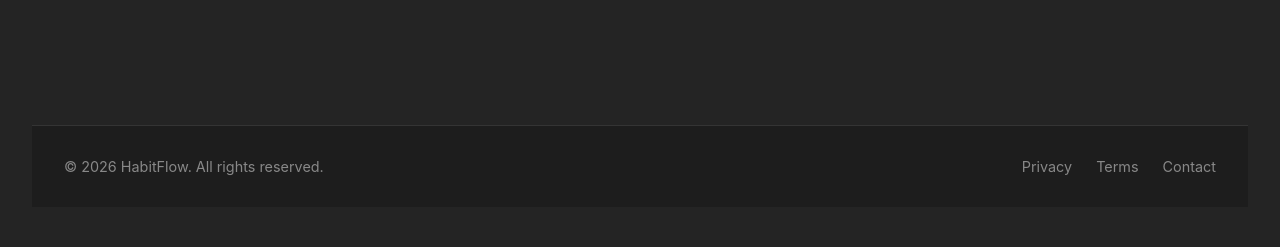
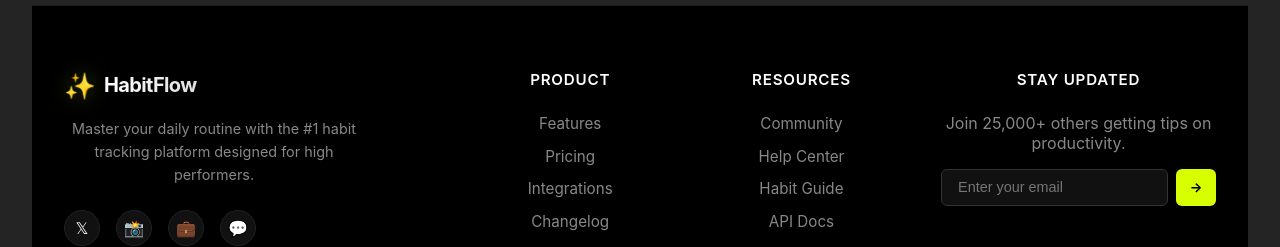
Before and after one commit to amitraj99053/Habit-Tracker-Frontend, a React (Vite) app: page /tasks in a window 1280 px wide. Shown: the part 561-808 px from the top of the page. Built offline with nearby package versions, Linux system fonts and the light colour scheme; no server answers.

Commit message:
Redesign Footer, scroll-aware Navbar, and refined HabitGrid UI

```diff
--- a/src/components/Footer.css
+++ b/src/components/Footer.css
@@ -1,38 +1,178 @@
+/* Professional SaaS Footer */
 .footer {
-    padding: 2rem;
-    background: rgba(0, 0, 0, 0.2);
+    background: #000;
+    /* Deep black grounding */
+    border-top: 1px solid #1a1a1a;
+    padding: 4rem 2rem 2rem;
+    color: #888;
+    font-family: 'Inter', sans-serif;
     margin-top: auto;
-    border-top: 1px solid rgba(255, 255, 255, 0.1);
 }
 
 .footer-content {
     max-width: 1280px;
     margin: 0 auto;
+    display: grid;
+    grid-template-columns: 2fr 1fr 1fr 1.5fr;
+    /* Brand | Product | Resources | Newsletter */
+    gap: 3rem;
+    margin-bottom: 4rem;
+}
+
+/* Brand Column */
+.footer-logo {
+    display: flex;
+    align-items: center;
+    gap: 0.5rem;
+    margin-bottom: 1rem;
+    color: #fff;
+    font-weight: 700;
+    font-size: 1.25rem;
+}
+
+.footer-tagline {
+    font-size: 0.9rem;
+    line-height: 1.6;
+    margin-bottom: 1.5rem;
+    max-width: 300px;
+}
+
+/* Social Icons */
+.social-links {
+    display: flex;
+    gap: 1rem;
+}
+
+.social-icon {
+    width: 36px;
+    height: 36px;
+    display: flex;
+    align-items: center;
+    justify-content: center;
+    background: #111;
+    border-radius: 50%;
+    color: #fff;
+    text-decoration: none;
+    font-size: 1rem;
+    transition: all 0.2s;
+    border: 1px solid #222;
+}
+
+.social-icon:hover {
+    background: #D7FF00;
+    /* Neon Green */
+    color: #000;
+    border-color: #D7FF00;
+    transform: translateY(-2px);
+}
+
+/* Column Headers & Links */
+.footer-col h4 {
+    color: #fff;
+    font-size: 0.95rem;
+    font-weight: 600;
+    margin-bottom: 1.5rem;
+    text-transform: uppercase;
+    letter-spacing: 0.05em;
+}
+
+.footer-links-list {
+    list-style: none;
+    padding: 0;
+    margin: 0;
+}
+
+.footer-links-list li {
+    margin-bottom: 0.8rem;
+}
+
+.footer-links-list a {
+    color: #888;
+    text-decoration: none;
+    font-size: 0.95rem;
+    transition: color 0.2s;
+}
+
+.footer-links-list a:hover {
+    color: #D7FF00;
+}
+
+/* Newsletter Form */
+.newsletter-form {
+    display: flex;
+    gap: 0.5rem;
+    margin-top: 1rem;
+}
+
+.newsletter-form input {
+    flex: 1;
+    background: #111;
+    border: 1px solid #333;
+    padding: 0.6rem 1rem;
+    border-radius: 6px;
+    color: #fff;
+    font-size: 0.9rem;
+    outline: none;
+    transition: border-color 0.2s;
+}
+
+.newsletter-form input:focus {
+    border-color: #D7FF00;
+}
+
+.newsletter-form button {
+    background: #D7FF00;
+    color: #000;
+    border: none;
+    width: 40px;
+    border-radius: 6px;
+    font-weight: bold;
+    cursor: pointer;
+    transition: background 0.2s;
+}
+
+.newsletter-form button:hover {
+    background: #e2ff5c;
+}
+
+/* Bottom Copyright Bar */
+.footer-bottom {
+    max-width: 1280px;
+    margin: 0 auto;
+    padding-top: 2rem;
+    border-top: 1px solid #1a1a1a;
     display: flex;
     justify-content: space-between;
     align-items: center;
     flex-wrap: wrap;
     gap: 1rem;
+    font-size: 0.85rem;
 }
 
-.footer p {
-    margin: 0;
-    color: #888;
-    font-size: 0.9rem;
+.legal-links {
+    display: flex;
+    gap: 2rem;
 }
 
-.footer-links {
-    display: flex;
-    gap: 1.5rem;
+.legal-links a {
+    color: #666;
+    text-decoration: none;
+    transition: color 0.2s;
 }
 
-.footer-links a {
-    color: #888;
-    text-decoration: none;
-    font-size: 0.9rem;
-    transition: color 0.3s ease;
+.legal-links a:hover {
+    color: #fff;
 }
 
-.footer-links a:hover {
-    color: #fff;
+/* Responsive */
+@media (max-width: 768px) {
+    .footer-content {
+        grid-template-columns: 1fr;
+        gap: 2.5rem;
+    }
+
+    .footer-bottom {
+        flex-direction: column;
+        text-align: center;
+    }
 }
--- a/src/components/Footer.jsx
+++ b/src/components/Footer.jsx
@@ -5,11 +5,61 @@ const Footer = () => {
     return (
         <footer className="footer">
             <div className="footer-content">
+                {/* Brand Column */}
+                <div className="footer-col brand-col">
+                    <div className="footer-logo">
+                        <span className="logo-icon">✨</span>
+                        <span className="logo-text">HabitFlow</span>
+                    </div>
+                    <p className="footer-tagline">
+                        Master your daily routine with the #1 habit tracking platform designed for high performers.
+                    </p>
+                    <div className="social-links">
+                        <a href="#" className="social-icon" aria-label="Twitter">𝕏</a>
+                        <a href="#" className="social-icon" aria-label="Instagram">📸</a>
+                        <a href="#" className="social-icon" aria-label="LinkedIn">💼</a>
+                        <a href="#" className="social-icon" aria-label="Discord">💬</a>
+                    </div>
+                </div>
+
+                {/* Navigation Columns */}
+                <div className="footer-col">
+                    <h4>Product</h4>
+                    <ul className="footer-links-list">
+                        <li><a href="#">Features</a></li>
+                        <li><a href="#">Pricing</a></li>
+                        <li><a href="#">Integrations</a></li>
+                        <li><a href="#">Changelog</a></li>
+                    </ul>
+                </div>
+
+                <div className="footer-col">
+                    <h4>Resources</h4>
+                    <ul className="footer-links-list">
+                        <li><a href="#">Community</a></li>
+                        <li><a href="#">Help Center</a></li>
+                        <li><a href="#">Habit Guide</a></li>
+                        <li><a href="#">API Docs</a></li>
+                    </ul>
+                </div>
+
+                {/* Newsletter Column */}
+                <div className="footer-col newsletter-col">
+                    <h4>Stay Updated</h4>
+                    <p>Join 25,000+ others getting tips on productivity.</p>
+                    <div className="newsletter-form">
+                        <input type="email" placeholder="Enter your email" />
+                        <button type="button">→</button>
+                    </div>
+                </div>
+            </div>
+
+            {/* Copyright Bar */}
+            <div className="footer-bottom">
                 <p>&copy; {new Date().getFullYear()} HabitFlow. All rights reserved.</p>
-                <div className="footer-links">
-                    <a href="#">Privacy</a>
-                    <a href="#">Terms</a>
-                    <a href="#">Contact</a>
+                <div className="legal-links">
+                    <a href="#">Privacy Policy</a>
+                    <a href="#">Terms of Service</a>
                 </div>
             </div>
         </footer>
--- a/src/components/HabitGrid.css
+++ b/src/components/HabitGrid.css
@@ -145,8 +145,8 @@
 .add-btn-content {
     display: inline-flex;
     align-items: center;
-    gap: 0.5rem;
-    padding: 0.4rem 1rem;
+    gap: 0.4rem;
+    padding: 0.3rem 0.8rem;
     background: rgba(255, 255, 255, 0.05);
     border: 1px solid rgba(255, 255, 255, 0.1);
     border-radius: 20px;
@@ -160,7 +160,7 @@
     background: rgba(215, 255, 0, 0.1);
     border-color: #D7FF00;
     transform: translateY(-1px);
-    box-shadow: 0 4px 12px rgba(0, 0, 0, 0.2);
+    box-shadow: 0 2px 8px rgba(0, 0, 0, 0.2);
 }
 
 .add-btn-content:active {
@@ -168,22 +168,22 @@
 }
 
 .add-icon {
-    width: 18px;
-    height: 18px;
+    width: 16px;
+    height: 16px;
     display: flex;
     align-items: center;
     justify-content: center;
     border-radius: 50%;
     background: #D7FF00;
     color: #000;
-    font-size: 1rem;
+    font-size: 0.8rem;
     font-weight: bold;
     line-height: 1;
 }
 
 .add-text {
     color: #ddd;
-    font-size: 0.85rem;
+    font-size: 0.75rem;
     font-weight: 500;
     letter-spacing: 0.02em;
 }
--- a/src/components/HabitGrid.jsx
+++ b/src/components/HabitGrid.jsx
@@ -339,7 +339,7 @@ const HabitGrid = ({ habits, currentMonth, onHabitUpdated, onHabitAdded, onHabit
                         <td className="habit-name-cell quick-add-cell" onClick={handleAddClick} style={{ cursor: 'pointer' }}>
                             <div className="habit-info add-btn-content">
                                 <div className="habit-icon add-icon">+</div>
-                                <span className="add-text">Create New Habit</span>
+                                <span className="add-text">New Habit</span>
                             </div>
                         </td>
                         {/* Empty cells for the rest of the row */}
--- a/src/components/Header.css
+++ b/src/components/Header.css
@@ -11,7 +11,14 @@
     width: 90%;
     max-width: 1280px;
     z-index: 1000;
-    transition: all 0.3s ease;
+    transition: transform 0.3s ease-in-out, opacity 0.3s ease-in-out;
+}
+
+.header.hidden {
+    transform: translate(-50%, -150%);
+    /* Move up and keep centered X */
+    opacity: 0;
+    pointer-events: none;
 }
 
 /* Premium Glass Effect Layer */
--- a/src/components/Header.jsx
+++ b/src/components/Header.jsx
@@ -11,8 +11,29 @@ const Header = () => {
     const [isModalOpen, setIsModalOpen] = useState(false);
     const [initiallyLogin, setInitiallyLogin] = useState(false);
     const [isMobileMenuOpen, setIsMobileMenuOpen] = useState(false);
+    const [showNavbar, setShowNavbar] = useState(true);
+    const [lastScrollY, setLastScrollY] = useState(0);
 
     const isActive = (path) => location.pathname === path;
+
+    // Handle Scroll
+    React.useEffect(() => {
+        const controlNavbar = () => {
+            if (typeof window !== 'undefined') {
+                if (window.scrollY > lastScrollY && window.scrollY > 100) {
+                    // Scrolling DOWN and past 100px
+                    setShowNavbar(false);
+                } else {
+                    // Scrolling UP or at top
+                    setShowNavbar(true);
+                }
+                setLastScrollY(window.scrollY);
+            }
+        };
+
+        window.addEventListener('scroll', controlNavbar);
+        return () => window.removeEventListener('scroll', controlNavbar);
+    }, [lastScrollY]);
 
     const openModal = (isLogin) => {
         setInitiallyLogin(isLogin);
@@ -37,7 +58,7 @@ const Header = () => {
 
     return (
         <>
-            <header className="header">
+            <header className={`header ${!showNavbar ? 'hidden' : ''}`}>
                 <div className="logo" onClick={() => handleNavClick('/')}>
                     <span className="logo-icon">✨</span>
                     <span className="logo-text">HabitFlow</span>
```
